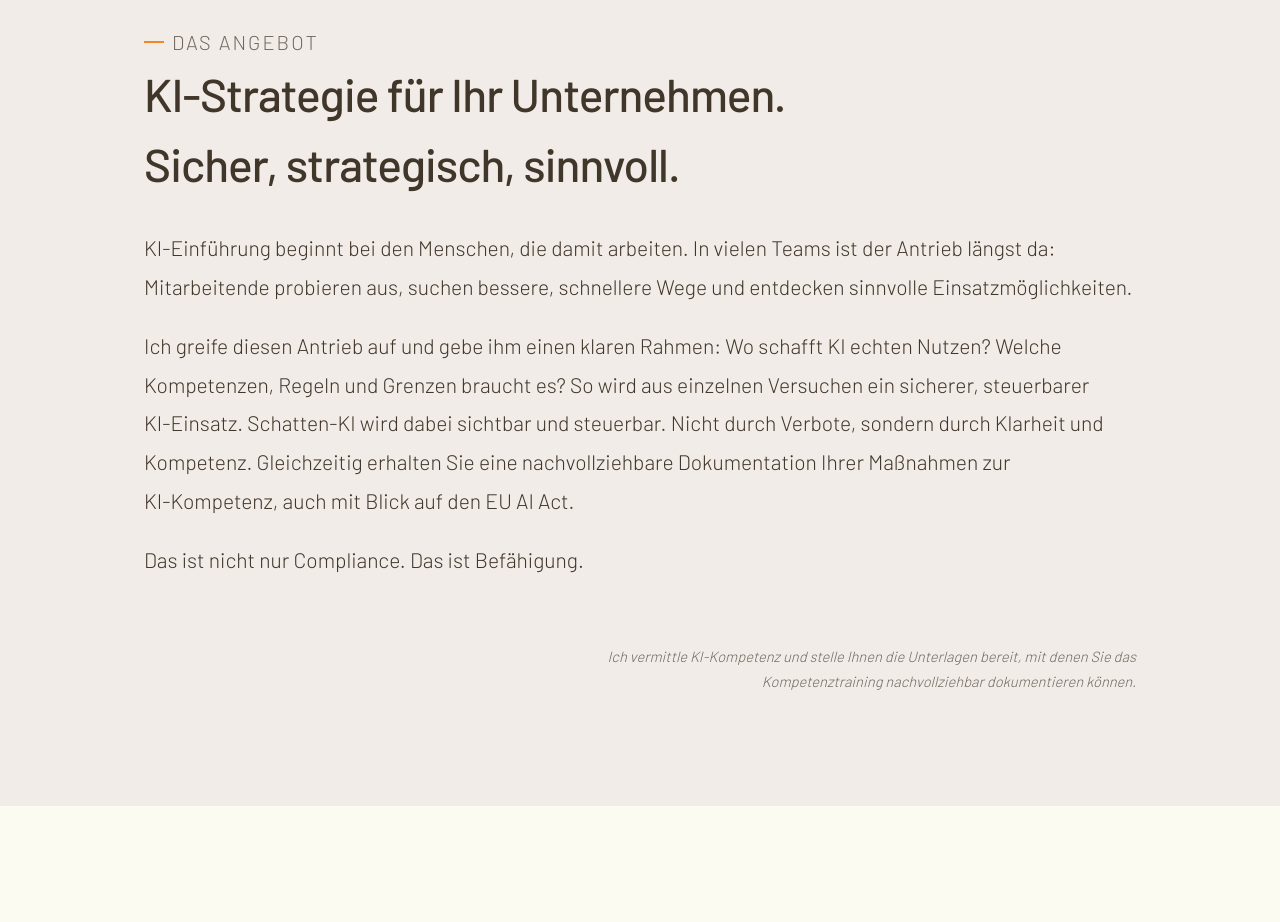
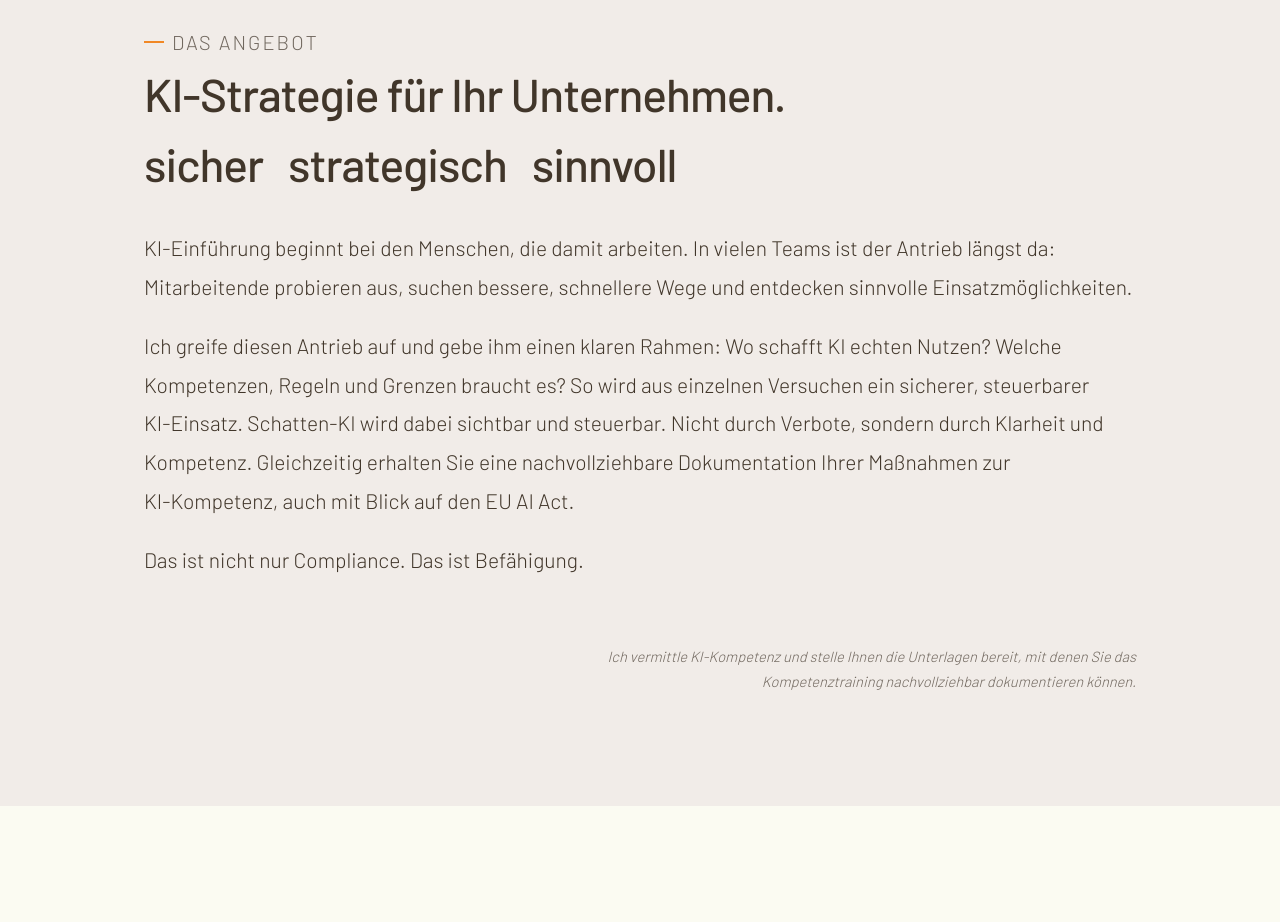
Before and after one commit to HorstDuebel/LandingPage_v2, a Next.js app in the folder web/: page / in a window 1280 px wide. Shown: the part 800-1722 px from the top of the page. Built offline with nearby package versions, Linux system fonts and the light colour scheme; no server answers.

Commit message:
Angebot-Headline und Dev-Warnung behoben

```diff
--- a/web/next.config.ts
+++ b/web/next.config.ts
@@ -1,6 +1,13 @@
 import type { NextConfig } from "next";
+import path from "path";
+import { fileURLToPath } from "url";
+
+const appRoot = path.dirname(fileURLToPath(import.meta.url));
 
 const nextConfig: NextConfig = {
+  turbopack: {
+    root: appRoot,
+  },
   output: "export",
   trailingSlash: true,
   images: {
--- a/web/src/app/page.tsx
+++ b/web/src/app/page.tsx
@@ -83,8 +83,8 @@ export default function Home() {
                 <span className="display-title-line">
                   KI-Strategie für Ihr Unternehmen.
                 </span>
-                <span className="display-title-line mt-[0.4em]">
-                  Sicher, strategisch, sinnvoll.
+                <span className="display-title-line mt-[0.4em] whitespace-pre">
+                  sicher   strategisch   sinnvoll
                 </span>
               </h2>
             </AnimateIn>
```
